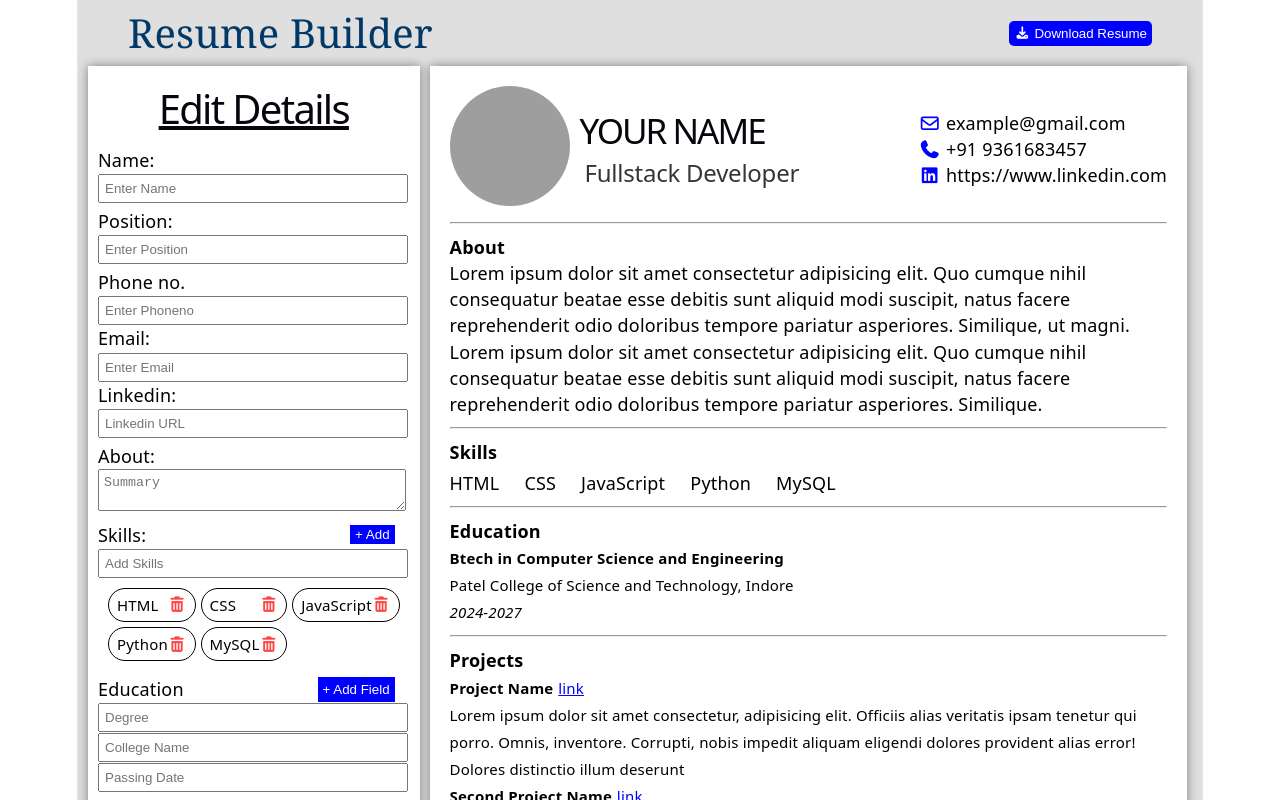
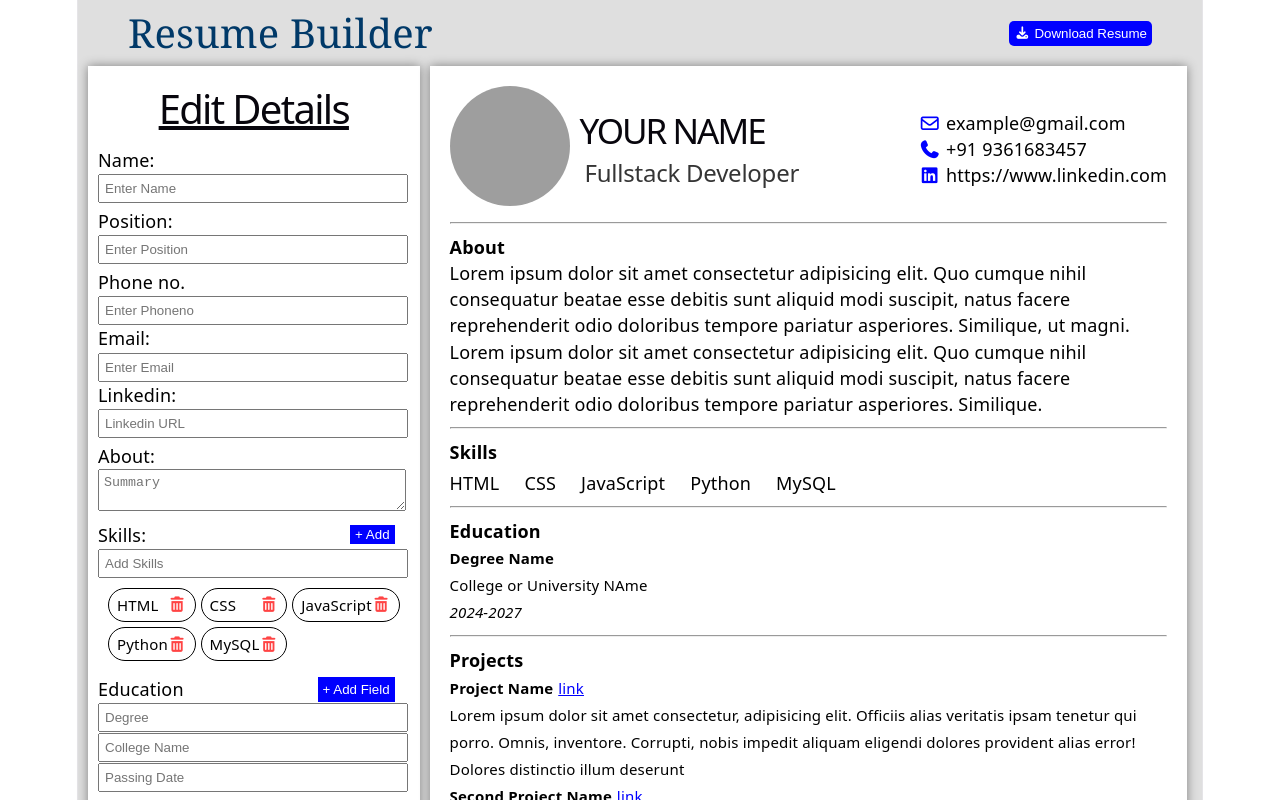
Before and after one commit to RoshniMalakar/resumebuilder, a React (Vite) app: page / in a window 1280 px wide. Shown: the top 800 px of the page. Built offline with nearby package versions, Linux system fonts and the light colour scheme; grey boxes are pictures that could not be loaded.

Commit message:
first commit

```diff
--- a/src/Component/Resume.jsx
+++ b/src/Component/Resume.jsx
@@ -33,10 +33,10 @@ function Resume({ pdfRef }) {
   };
 
   const [eddegree, setEddegree] = useState(
-    "Btech in Computer Science and Engineering",
+    "Degree Name",
   );
   const [edclg, setEdclg] = useState(
-    "Patel College of Science and Technology, Indore",
+    "College or University NAme",
   );
   const [passyear, setPassyear] = useState("2024-2027");
   const [degree2, setDegree2] = useState("Second degree");
```
